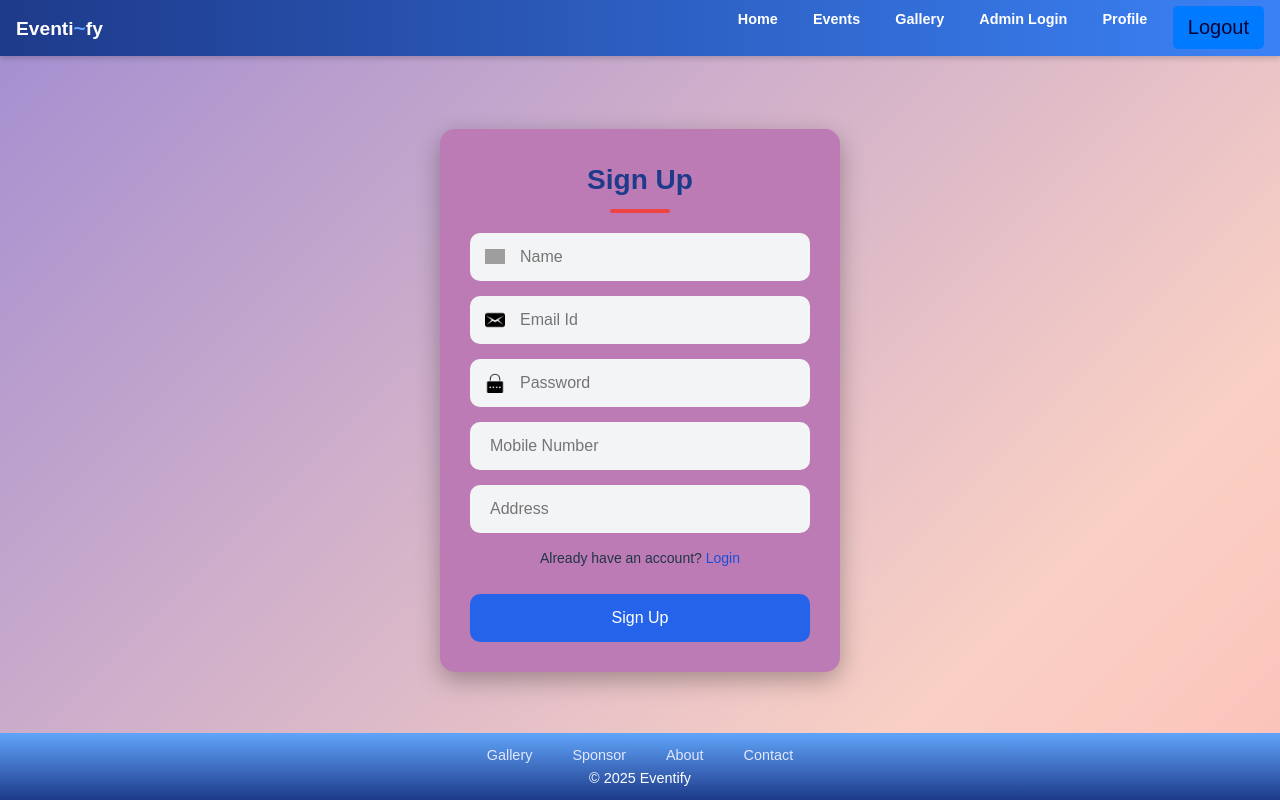
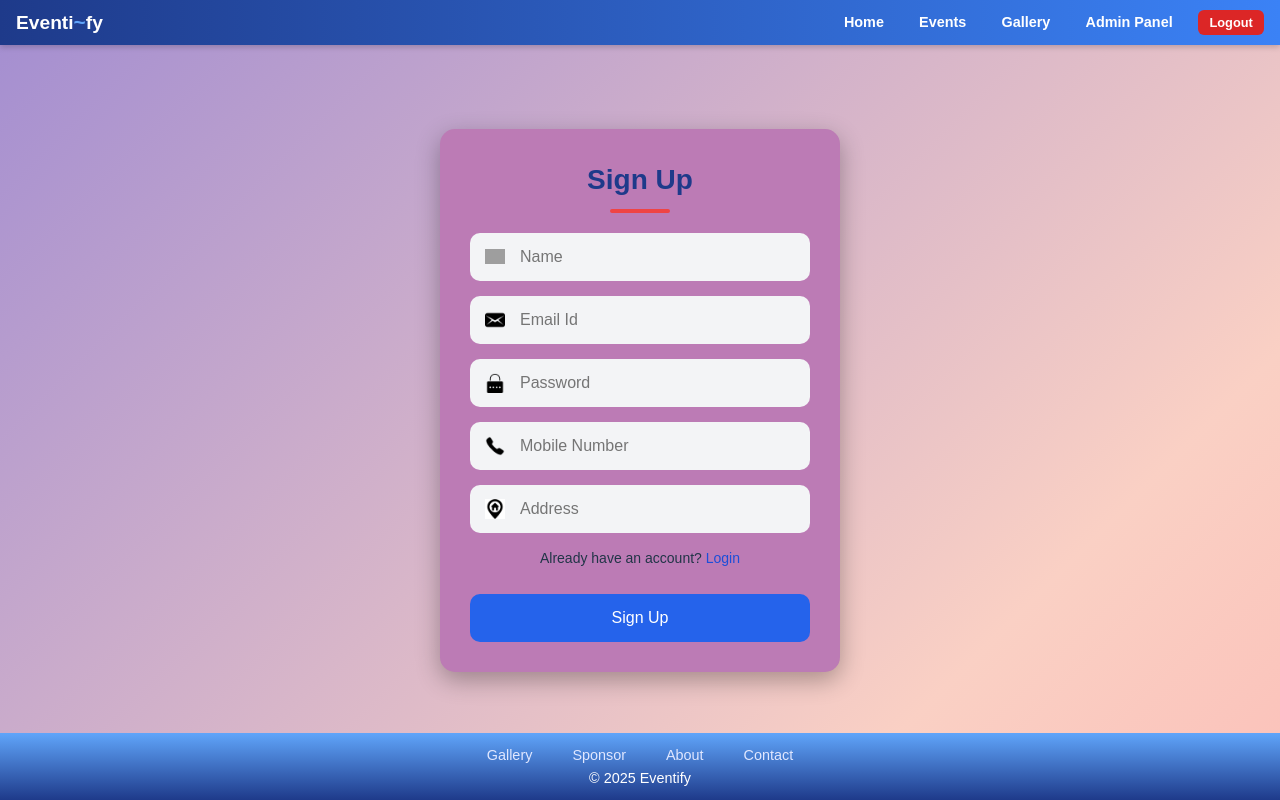
Before and after one commit to srabanimitra/Event_Org, a React (Vite) app in the folder front/: page /signup in a window 1280 px wide. Built offline with nearby package versions, Linux system fonts and the light colour scheme; sample sign-in values are in the browser's storage; grey boxes are pictures that could not be loaded.

Commit message:
Navbar change for user,admin login

```diff
--- a/front/src/components/AdminNavbar.jsx
+++ b/front/src/components/AdminNavbar.jsx
@@ -1,21 +1,13 @@
 import React from "react";
-import { Link, useNavigate } from "react-router-dom";
+import { Link } from "react-router-dom";
 
 const AdminNavbar = () => {
-  const navigate = useNavigate();
-
-  const handleLogout = () => {
-    localStorage.removeItem("adminLoggedIn");
-    navigate("/admin");
-  };
-
   return (
-    <nav style={{ display: "flex", justifyContent: "space-between", padding: "1rem 2rem", backgroundColor: "#0f172a", color: "white" }}>
-      <h2>Admin Panel</h2>
-      <ul style={{ display: "flex", gap: "1rem", listStyle: "none" }}>
+    <nav style={{ display: "flex", justifyContent: "space-between", alignItems: "center", padding: "1rem 2rem", backgroundColor: "#0f172a", color: "white" }}>
+      <h2 style={{ marginRight: "2rem" }}>Admin Panel</h2>
+      <ul style={{ display: "flex", gap: "1.5rem", listStyle: "none" }}>
         <li><Link to="/admin/create-event" style={{ color: "white" }}>Create Event</Link></li>
         <li><Link to="/admin/manage-users" style={{ color: "white" }}>Manage Users</Link></li>
-        <li><button onClick={handleLogout} style={{ background: "none", border: "none", color: "white", cursor: "pointer" }}>Logout</button></li>
       </ul>
     </nav>
   );
--- a/front/src/components/Navbar.css
+++ b/front/src/components/Navbar.css
@@ -40,7 +40,9 @@
   display: flex;
   gap: 1rem;
   list-style: none;
+  align-items: center; /* ensures buttons & links are aligned */
 }
+
 .nav-links a {
   text-decoration: none;
   color: white;
@@ -49,8 +51,7 @@
   transition: 0.3s;
   padding: 0.3rem 0.6rem;
   border-radius: 4px;
-
-  position: relative; /* so we can use ::after */
+  position: relative; /* for underline effect */
 }
 
 .nav-links a::after {
@@ -77,13 +78,31 @@
 .nav-links .special {
   background: #2563eb;
   box-shadow: 0 2px 6px rgba(0,0,0,0.25);
-  padding: 0.4rem 0.8rem;
+  padding: 0.35rem 0.75rem; /* reduced slightly */
   border-radius: 6px;
+  font-size: 0.85rem;
 }
 
 .nav-links .special:hover {
   background: #1e40af;
   color: #ffffff;
+}
+
+/* Logout button (small but inline) */
+.logout-btn {
+  background: #dc2626;
+  padding: 0.3rem 0.7rem;
+  border: none;
+  border-radius: 6px;
+  font-size: 0.8rem;
+  font-weight: 600;
+  color: white;
+  cursor: pointer;
+  transition: 0.3s;
+}
+
+.logout-btn:hover {
+  background: #b91c1c;
 }
 
 /* Responsive */
@@ -112,5 +131,7 @@
     padding: 0.6rem 0;
   }
   .nav-links.open { display: flex; }
-  .nav-links a { text-align: center; }
+  .nav-links a,
+  .nav-links .special,
+  .logout-btn { text-align: center; }
 }
--- a/front/src/components/Navbar.jsx
+++ b/front/src/components/Navbar.jsx
@@ -5,10 +5,13 @@ import "./Navbar.css";
 const Navbar = () => {
     const [menuOpen, setMenuOpen] = useState(false);
     const navigate = useNavigate();
+
     const user = JSON.parse(localStorage.getItem("user"));
+    const isAdmin = localStorage.getItem("adminLoggedIn") === "true";
 
     const handleLogout = () => {
         localStorage.removeItem("user");
+        localStorage.removeItem("adminLoggedIn");
         navigate("/login");
     };
 
@@ -34,17 +37,36 @@ const Navbar = () => {
                 <li><Link to="/events">Events</Link></li>
                 <li><Link to="/gallery">Gallery</Link></li>
 
-                <li><Link to="/admin">Admin Login</Link></li>
+                {/* ✅ Show Admin Panel only if ADMIN logged in */}
+                {isAdmin && <li><Link to="/admin-dashboard">Admin Panel</Link></li>}
 
-                {/* ✅ If logged in, show Profile + Logout */}
-                {user ? (
+                {/* ✅ Show Admin Login only if NOT logged in at all */}
+                {!user && !isAdmin && <li><Link to="/admin">Admin Login</Link></li>}
+
+                {/* ✅ If USER logged in */}
+                {user && !isAdmin && (
                     <>
                         <li><Link to="/profile">Profile</Link></li>
-                        <li><button onClick={handleLogout} className="logout-btn">Logout</button></li>
+                        <li>
+                            <button onClick={handleLogout} className="logout-btn small">
+                                Logout
+                            </button>
+                        </li>
                     </>
-                ) : (
+                )}
+
+                {/* ✅ If ADMIN logged in */}
+                {isAdmin && (
+                    <li>
+                        <button onClick={handleLogout} className="logout-btn small">
+                            Logout
+                        </button>
+                    </li>
+                )}
+
+                {/* ✅ If NOT logged in (no user, no admin) */}
+                {!user && !isAdmin && (
                     <>
-                        {/* ✅ If NOT logged in, show Login + Signup */}
                         <li><Link to="/login" className="special">Login</Link></li>
                         <li><Link to="/signup" className="special">Signup</Link></li>
                     </>
--- a/front/src/components/Signup.jsx
+++ b/front/src/components/Signup.jsx
@@ -5,6 +5,8 @@ import { Link } from 'react-router-dom';
 import person from '../assets/images/person.png';
 import email from '../assets/images/email.png';
 import Password from '../assets/images/password.png';
+import Phone from '../assets/images/phone.png';
+import Address from '../assets/images/address.png';
 
 const Signup = () => {
   const [name, setName] = useState("");
@@ -73,9 +75,11 @@ const Signup = () => {
           </div>
 
           <div className="input">
+            <img src={Phone} alt="Phone" />
             <input placeholder="Mobile Number" type="text" value={mobile} onChange={(e) => setMobile(e.target.value)} />
           </div>
           <div className="input">
+            <img src={Address} alt="Address" />
             <input placeholder="Address" type="text" value={address} onChange={(e) => setAddress(e.target.value)} />
           </div>
         </div>
```
Also changed, not shown: front/src/assets/images/address.png (added), front/src/assets/images/phone.png (added).
